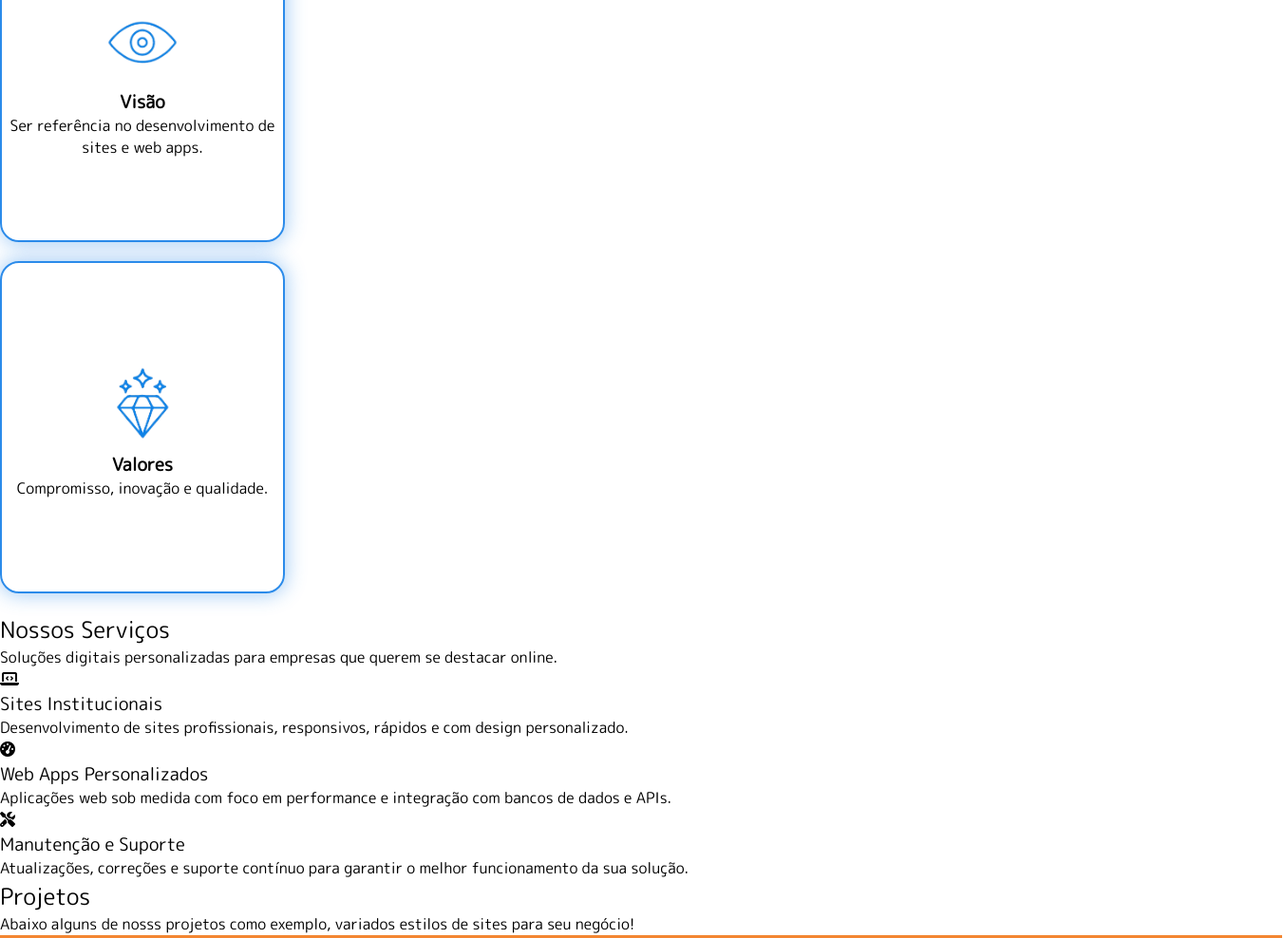
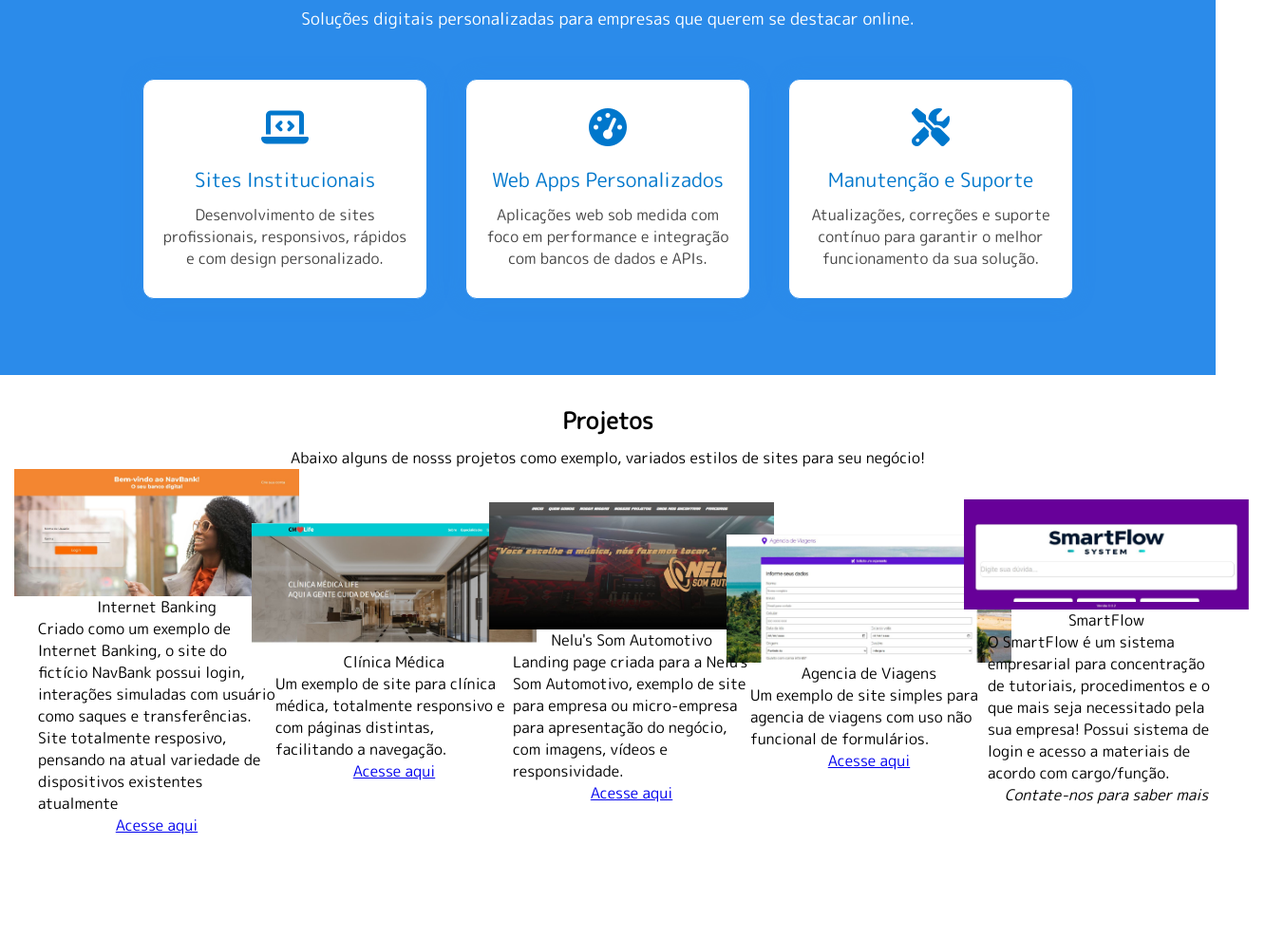
Before and after one commit to Thayghethy/THS-Software, a plain HTML site: page index.html in a window 1280 px wide. Shown: the part 1987-2975 px from the top of the page at 95% size, 1352 px wide, since content can reach past the window. After the commit the page ends 2868 px from the top, so only its background shows below. Drawn offline with nearby package versions, Linux system fonts and the light colour scheme.

Commit message:
Update style.css

```diff
--- a/Styles/style.css
+++ b/Styles/style.css
@@ -118,14 +118,17 @@
     text-align: center;
 }
 
-.sobre h2 {
+.sobre h2,
+.projetos h2,
+.historia p {
     max-width: 800px;
     font-weight: 700;
     font-size: 1.5em;
     padding: 10px;
 }
 
-.boxes-sobre {
+.boxes-sobre,
+.boxes {
     display: flex;
     flex-direction: row;
     justify-content: center;
@@ -145,12 +148,13 @@
     flex-direction: column;
     justify-content: center;
     align-items: center;
-    border: 2px solid #2b8bea;
-    border-radius: 20px;
-    height: 350px;
+    border: 1px solid #2b8bea;
+    border-radius: 12px;
+    height: 250px;
     width: 300px;
     margin-bottom: 20px;
-    box-shadow: 0 0 20px 2px #2b8bea69;
+    box-shadow: 0 0 20px 5px #2b8bea2a;
+    transition: transform 0.3s ease;
 }
 
 .box h3 {
@@ -162,7 +166,106 @@
     margin-top: 10px;
 }
 
+.sobre-empresa {
+    display: flex;
+    flex-direction: column;
+    justify-content: center;
+    align-items: center;
+    margin-top: 20px;
+    flex-wrap: wrap;
+}
 
+.historia h3 {
+    font-size: 2em;
+    font-weight: 700;
+}
+
+span {
+    font-style: italic;
+}
+
+/*SERVIÇOS*/
+.section-servicos {
+    padding: 80px 20px;
+    background-color: #2b8bea;
+    text-align: center;
+   }
+   .section-servicos h2 {
+    font-size: 2.5em;
+    color: #ffffff;
+    margin-bottom: 10px;
+   }
+   .section-servicos .descricao {
+    font-size: 1.1em;
+    margin-bottom: 50px;
+    color: #ffffff;
+   }
+   .servicos-container {
+    display: flex;
+    justify-content: center;
+    flex-wrap: wrap;
+    gap: 40px;
+   }
+   .servico-box {
+    background: white;
+    border: 1px solid #2b8bea;
+    box-shadow: 0 0 20px 5px #2b8bea23;
+    border-radius: 12px;
+    padding: 30px 20px;
+    max-width: 300px;
+    box-shadow: 0 0 20px 5px #2b8bea2a;
+    transition: transform 0.3s ease;
+   }
+   .servico-box:hover,
+   .box:hover {
+    transform: translateY(-5px);
+   }
+   .servico-box i {
+    font-size: 40px;
+    color: #0077cc;
+    margin-bottom: 20px;
+   }
+   .servico-box h3 {
+    font-size: 1.3em;
+    color: #0077cc;
+    margin-bottom: 10px;
+   }
+   .servico-box p {
+    font-size: 1em;
+    color: #444;
+   }
+/*PROJETOS*/
+.projetos {
+    margin-top: 20px;
+    display: flex;
+    flex-direction: column;
+    justify-content: center;
+    align-items: center;
+    flex-wrap: wrap;
+    gap: 20;
+}
+
+.portfolio {
+    display: flex;
+    justify-content: space-around;
+    align-items: center;
+    flex-wrap: wrap;
+    gap: 20;
+}
+
+.box-projetos {
+    display: flex;
+    flex-direction: column;
+    justify-content: center;
+    align-items: center;
+    flex-wrap: wrap;
+    gap: 20;
+    width: 250px;
+}
+
+.box-projetos img {
+    max-width: 300px;
+}
 
 
 
```
